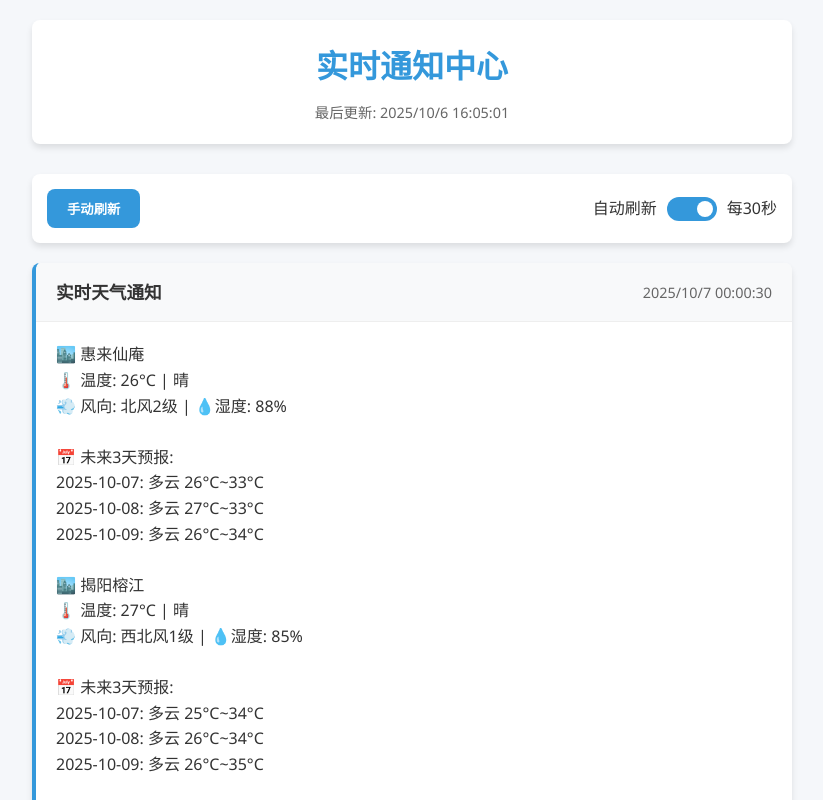
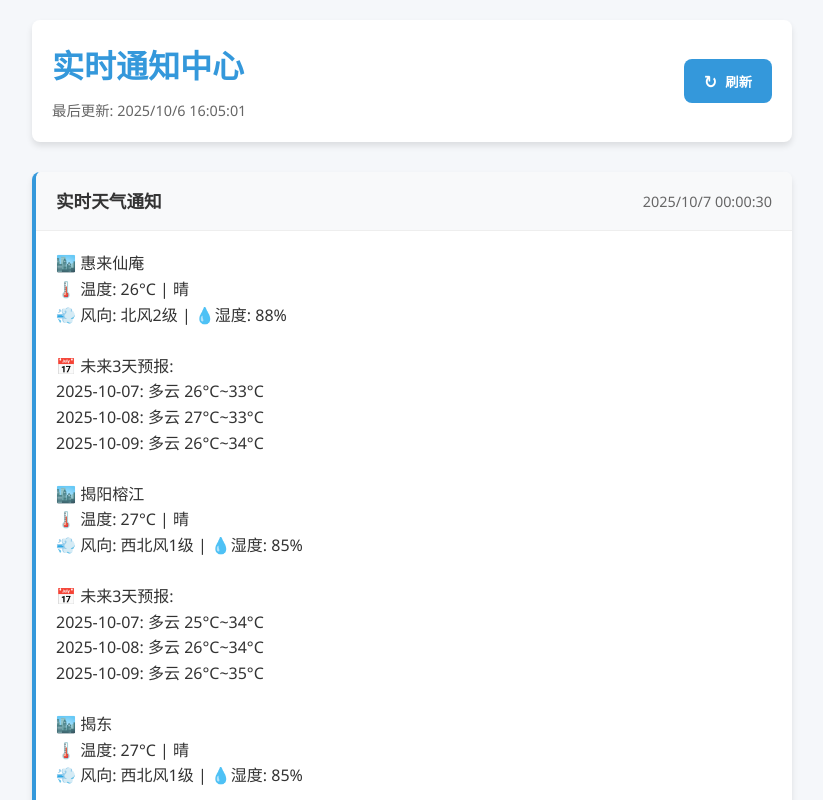
Before and after one commit to zzk6780051/notify, a plain HTML site: page index.html in a window 1280 px wide. Shown: the top 800 px of the page, without its empty margins (228-1051 px from the left). Drawn offline with Linux system fonts and the light colour scheme.

Commit message:
Update index.html

```diff
--- a/index.html
+++ b/index.html
@@ -34,7 +34,9 @@
         }
 
         header {
-            text-align: center;
+            display: flex;
+            justify-content: space-between;
+            align-items: center;
             margin-bottom: 30px;
             padding: 20px;
             background: white;
@@ -42,25 +44,18 @@
             box-shadow: var(--box-shadow);
         }
 
+        .header-content {
+            flex: 1;
+        }
+
         h1 {
             color: var(--primary-color);
-            margin-bottom: 10px;
+            margin-bottom: 8px;
         }
 
         .last-updated {
             color: #666;
             font-size: 0.9rem;
-        }
-
-        .controls {
-            display: flex;
-            justify-content: space-between;
-            align-items: center;
-            margin-bottom: 20px;
-            padding: 15px;
-            background: white;
-            border-radius: var(--border-radius);
-            box-shadow: var(--box-shadow);
         }
 
         .refresh-btn {
@@ -72,61 +67,17 @@
             cursor: pointer;
             font-weight: 600;
             transition: background-color 0.3s;
+            display: flex;
+            align-items: center;
+            gap: 8px;
         }
 
         .refresh-btn:hover {
             background-color: var(--secondary-color);
         }
 
-        .auto-refresh-toggle {
-            display: flex;
-            align-items: center;
-            gap: 10px;
-        }
-
-        .switch {
-            position: relative;
-            display: inline-block;
-            width: 50px;
-            height: 24px;
-        }
-
-        .switch input {
-            opacity: 0;
-            width: 0;
-            height: 0;
-        }
-
-        .slider {
-            position: absolute;
-            cursor: pointer;
-            top: 0;
-            left: 0;
-            right: 0;
-            bottom: 0;
-            background-color: #ccc;
-            transition: .4s;
-            border-radius: 24px;
-        }
-
-        .slider:before {
-            position: absolute;
-            content: "";
-            height: 16px;
-            width: 16px;
-            left: 4px;
-            bottom: 4px;
-            background-color: white;
-            transition: .4s;
-            border-radius: 50%;
-        }
-
-        input:checked + .slider {
-            background-color: var(--primary-color);
-        }
-
-        input:checked + .slider:before {
-            transform: translateX(26px);
+        .refresh-btn .icon {
+            font-size: 1.1rem;
         }
 
         .notifications-container {
@@ -221,9 +172,15 @@
                 padding: 10px;
             }
 
-            .controls {
+            header {
                 flex-direction: column;
+                align-items: flex-start;
                 gap: 15px;
+            }
+
+            .refresh-btn {
+                align-self: stretch;
+                justify-content: center;
             }
 
             .notification-header {
@@ -237,21 +194,15 @@
 <body>
     <div class="container">
         <header>
-            <h1>实时通知中心</h1>
-            <p class="last-updated">最后更新: <span id="lastUpdateTime">正在加载...</span></p>
+            <div class="header-content">
+                <h1>实时通知中心</h1>
+                <p class="last-updated">最后更新: <span id="lastUpdateTime">正在加载...</span></p>
+            </div>
+            <button id="refreshBtn" class="refresh-btn">
+                <span class="icon">↻</span>
+                <span>刷新</span>
+            </button>
         </header>
-
-        <div class="controls">
-            <button id="refreshBtn" class="refresh-btn">手动刷新</button>
-            <div class="auto-refresh-toggle">
-                <span>自动刷新</span>
-                <label class="switch">
-                    <input type="checkbox" id="autoRefreshToggle" checked>
-                    <span class="slider"></span>
-                </label>
-                <span id="refreshIntervalDisplay">每30秒</span>
-            </div>
-        </div>
 
         <div id="notificationsContainer" class="notifications-container">
             <div class="loading">
@@ -268,19 +219,12 @@
         // 配置 - 修改为相对路径以适应GitHub Pages
         const CONFIG = {
             dataUrl: './data.json', // 使用相对路径
-            refreshInterval: 30000, // 自动刷新间隔（毫秒）
             cacheBuster: true // 是否添加缓存破坏参数
         };
-
-        // 全局变量
-        let refreshTimer = null;
-        let currentNotifications = [];
 
         // DOM元素
         const notificationsContainer = document.getElementById('notificationsContainer');
         const refreshBtn = document.getElementById('refreshBtn');
-        const autoRefreshToggle = document.getElementById('autoRefreshToggle');
-        const refreshIntervalDisplay = document.getElementById('refreshIntervalDisplay');
         const lastUpdateTime = document.getElementById('lastUpdateTime');
 
         // 初始化
@@ -288,15 +232,8 @@
             // 加载通知
             loadNotifications();
 
-            // 设置自动刷新
-            setupAutoRefresh();
-
             // 事件监听
             refreshBtn.addEventListener('click', loadNotifications);
-            autoRefreshToggle.addEventListener('change', toggleAutoRefresh);
-
-            // 显示刷新间隔
-            refreshIntervalDisplay.textContent = `每${CONFIG.refreshInterval / 1000}秒`;
         });
 
         // 加载通知
@@ -321,11 +258,8 @@
                 // 更新最后更新时间
                 updateLastUpdateTime();
 
-                // 检查是否有变化
-                if (JSON.stringify(data.notifications) !== JSON.stringify(currentNotifications)) {
-                    currentNotifications = data.notifications || [];
-                    renderNotifications(currentNotifications);
-                }
+                // 渲染通知
+                renderNotifications(data.notifications || []);
             } catch (error) {
                 console.error('加载通知时出错:', error);
                 showErrorState('无法加载通知数据，请检查网络连接或数据文件格式');
@@ -388,25 +322,6 @@
             lastUpdateTime.textContent = now.toLocaleString('zh-CN');
         }
 
-        // 设置自动刷新
-        function setupAutoRefresh() {
-            if (autoRefreshToggle.checked) {
-                refreshTimer = setInterval(loadNotifications, CONFIG.refreshInterval);
-            }
-        }
-
-        // 切换自动刷新
-        function toggleAutoRefresh() {
-            if (autoRefreshToggle.checked) {
-                refreshTimer = setInterval(loadNotifications, CONFIG.refreshInterval);
-            } else {
-                if (refreshTimer) {
-                    clearInterval(refreshTimer);
-                    refreshTimer = null;
-                }
-            }
-        }
-
         // 格式化日期
         function formatDate(dateString) {
             const date = new Date(dateString);
```
